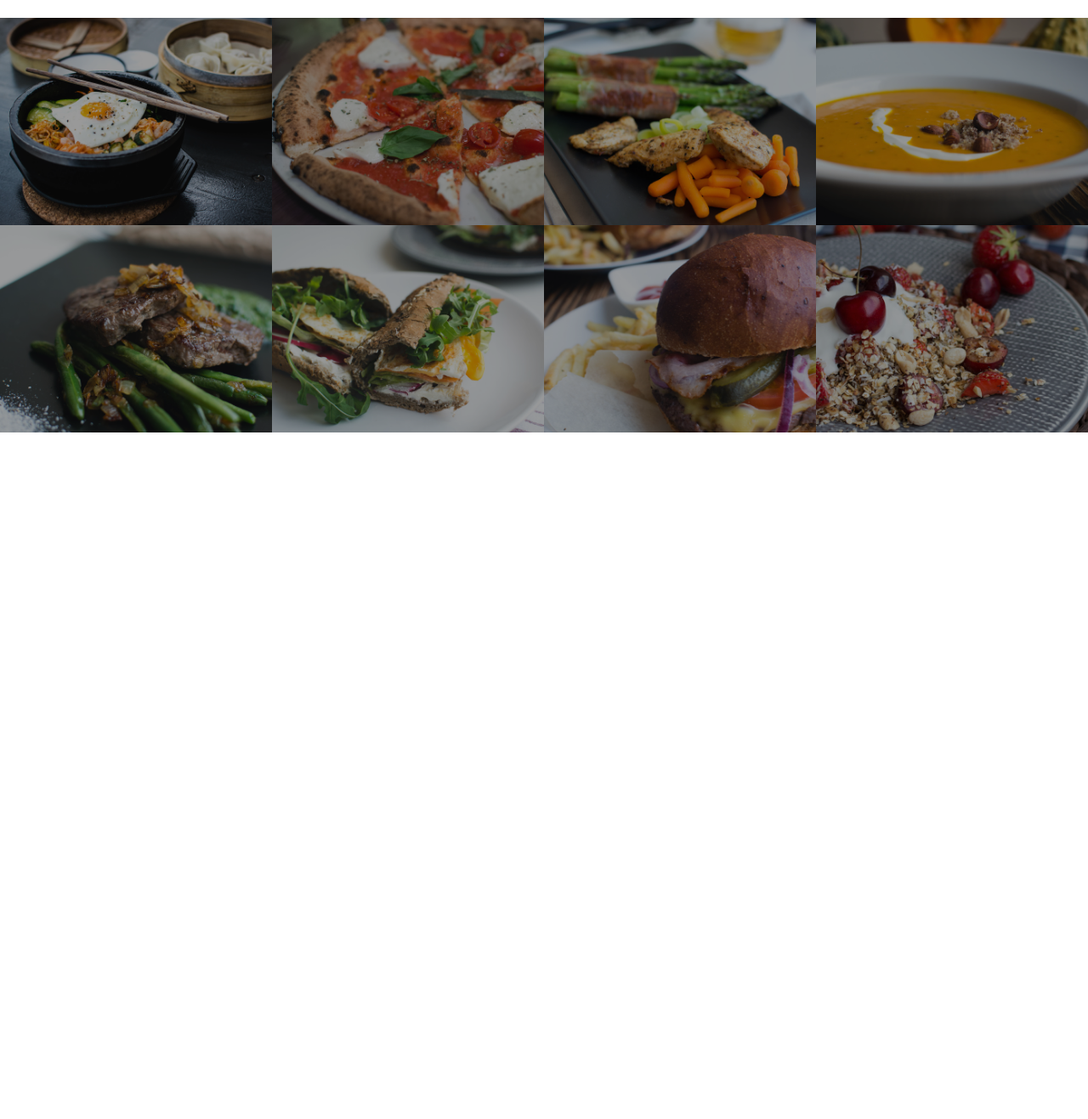
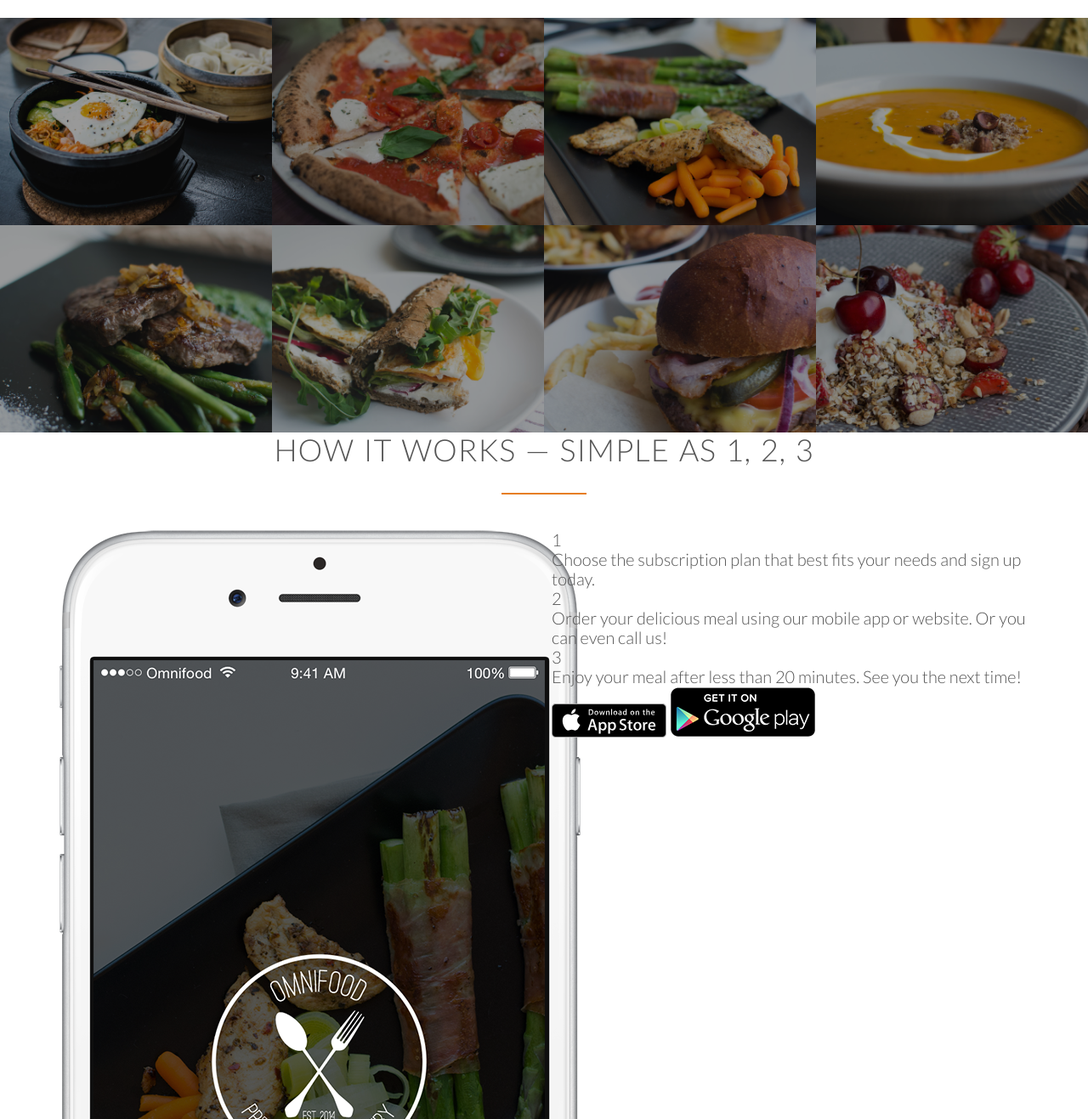
Before and after one commit to TimZeng/Omnifood, a plain HTML site: page index.html in a window 1280 px wide. Shown: the part 1483-2800 px from the top of the page at 85% size. Before the commit the page ends 1992 px from the top, so only its background shows below. Drawn offline with Linux system fonts and the light colour scheme; files whose address does not match are found by name.

Commit message:
add content for the how it works section

```diff
--- a/index.html
+++ b/index.html
@@ -123,5 +123,33 @@
     </ul>
   </section>
 
+  <section class="section-steps">
+    <div class="row">
+      <h2>How it works &mdash; Simple as 1, 2, 3</h2>
+    </div>
+    <div class="row">
+      <div class="col span-1-of-2">
+        <img src="resources/img/app-iPhone.png" alt="Omnifood app on iPhone" class="app-screen">
+      </div>
+      <div class="col span-1-of-2">
+        <div class="works-step">
+          <div>1</div>
+          <p>Choose the subscription plan that best fits your needs and sign up today.</p>
+        </div>
+        <div class="works-step">
+          <div>2</div>
+          <p>Order your delicious meal using our mobile app or website. Or you can even call us!</p>
+        </div>
+        <div class="works-step">
+          <div>3</div>
+          <p>Enjoy your meal after less than 20 minutes. See you the next time!</p>
+        </div>
+
+        <a href="#" class="btn-app"><img src="resources/img/download-app.svg" alt="App Store Button"></a>
+        <a href="#" class="btn-app"><img src="resources/img/download-app-android.png" alt="App Store Button"></a>
+      </div>
+    </div>
+  </section>
+
 </body>
 </html>
```
